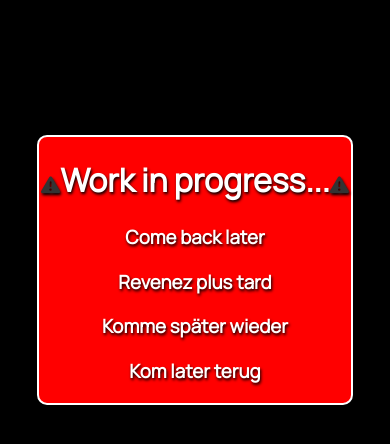
After one commit to apexdevweb/code-farmers, a PHP site: page /asset/progression.html in a window 390 px wide. The commit adds this page. Shown: the top 444 px of the page. Run offline with PHP 8.4, Linux system fonts and the light colour scheme; some libraries are stand-ins or nearby versions.

Commit message:
Version 1.0

```diff
--- /dev/null
+++ b/asset/progression.html
@@ -0,0 +1,25 @@
+<!DOCTYPE html>
+<html lang="fr">
+
+<head>
+    <meta charset="UTF-8">
+    <meta http-equiv="X-UA-Compatible" content="IE=edge">
+    <meta name="viewport" content="width=device-width, initial-scale=1.0">
+    <link rel="stylesheet" href="style.css">
+    <link rel="stylesheet" href="responsive.css">
+    <title>code-farmers</title>
+</head>
+
+<body style="background-color: black;">
+    <div class="warnning">
+        <h1><i class="fa-solid fa-triangle-exclamation"></i>Work in progress...<i
+                class="fa-solid fa-triangle-exclamation"></i></h1>
+        <h3>Come back later</h3>
+        <h3>Revenez plus tard</h3>
+        <h3>Komme später wieder</h3>
+        <h3>Kom later terug</h3>
+    </div>
+    <script src="https://kit.fontawesome.com/268e7a0888.js" crossorigin="anonymous"></script>
+</body>
+
+</html>
--- a/asset/responsive.css
+++ b/asset/responsive.css
@@ -26,4 +26,21 @@
     justify-content: space-evenly;
     border: 1px solid #444;
   }
+  .warnning {
+    text-align: center;
+    height: auto;
+    width: 80%;
+    margin-left: auto;
+    margin-right: auto;
+    font-family: "Manrope", sans-serif;
+    border: 2px solid white;
+    background-color: red;
+    border-radius: 10px;
+    box-shadow: 1px 2px 3px #000;
+    color: #fff;
+    transform: translateY(50%);
+  }
+  .warnning > h3 {
+    text-align: center;
+  }
 }
--- a/asset/style.css
+++ b/asset/style.css
@@ -120,3 +120,24 @@ p {
   justify-content: space-between;
 }
 /**************skill fin*********************/
+/**************WOR IN PROGRESS*********************/
+.warnning {
+  text-align: center;
+  height: auto;
+  width: 25vw;
+  margin-left: auto;
+  margin-right: auto;
+  font-family: "Manrope", sans-serif;
+  border: 2px solid white;
+  background-color: red;
+  border-radius: 10px;
+  box-shadow: 1px 2px 3px #000;
+  color: #fff;
+  transform: translateY(50%);
+  text-shadow: 1px 2px 3px #000;
+}
+.warnning > h3 {
+  text-align: center;
+}
+
+/**************WOR IN PROGRESS FIN*********************/
```
Also changed, not shown: asset/wallpapper/Logo1.png (added), 1 other file.
